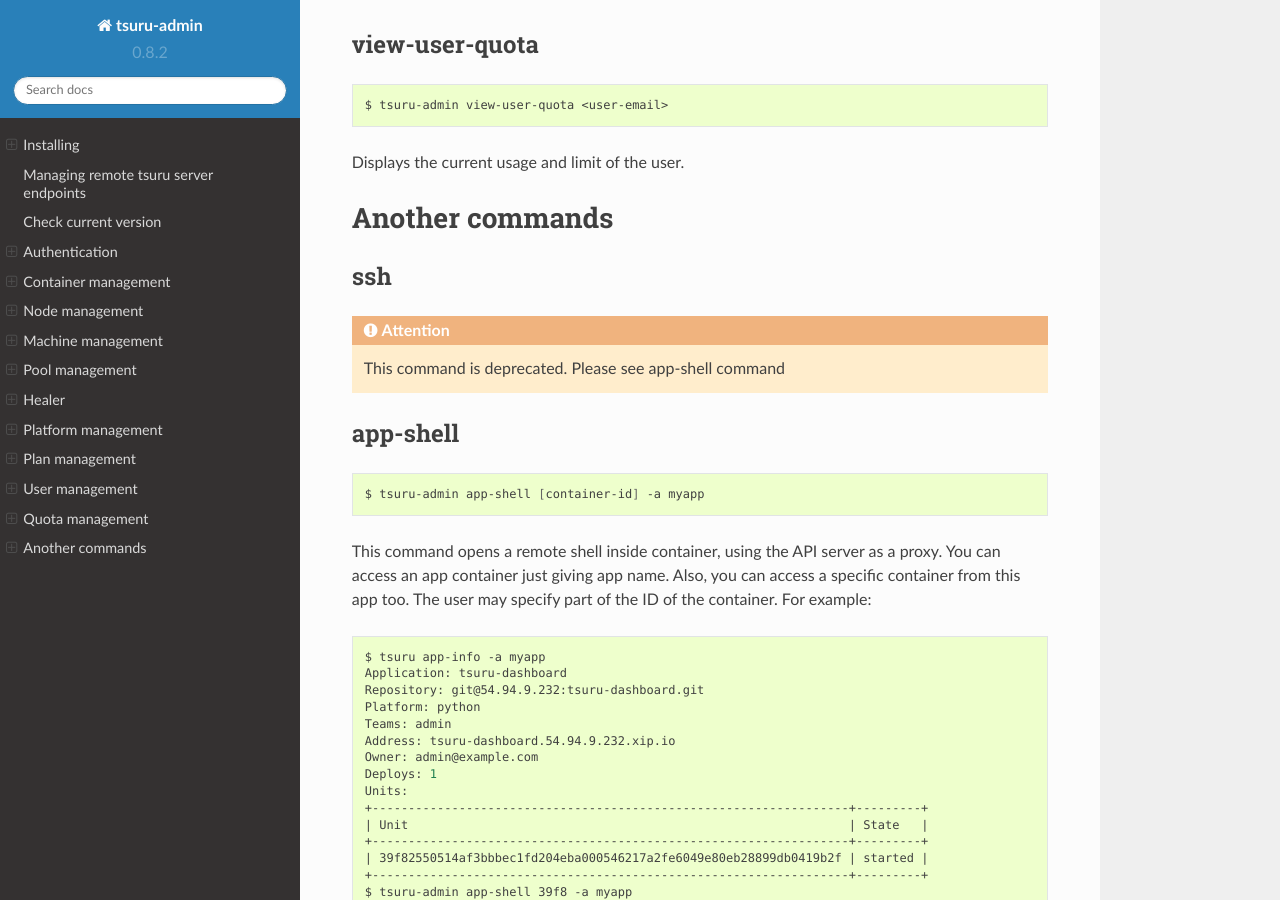
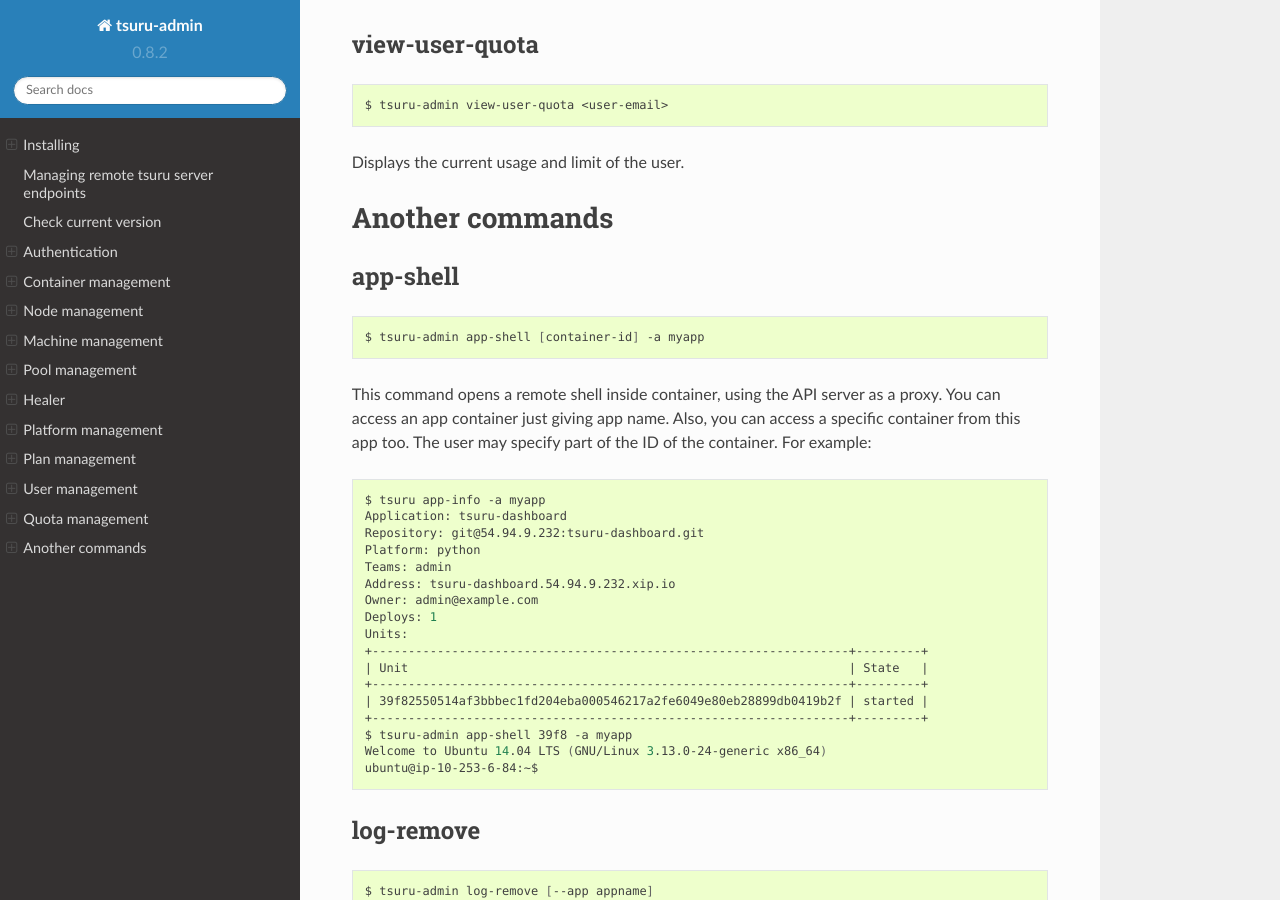
Before and after one commit to tsuru/tsuru-admin, a Sphinx documentation site: the page built from docs/source/index.rst, in a window 1280 px wide and 900 px high, scrolled down 10093 px. Built offline with Sphinx 7.4.7 and the Read the Docs theme 2.0.0, drawn with Linux system fonts in a browser that asks for light colours.

Commit message:
docs/sources: remove mention to ssh
We don't wanna document it.

```diff
--- a/docs/source/index.rst
+++ b/docs/source/index.rst
@@ -627,13 +627,6 @@
 Another commands
 ================
 
-ssh
----
-
-.. attention::
-    This command is deprecated. Please see app-shell command
-
-
 .. _tsuru_admin_app_shell_cmd:
 
 
```
